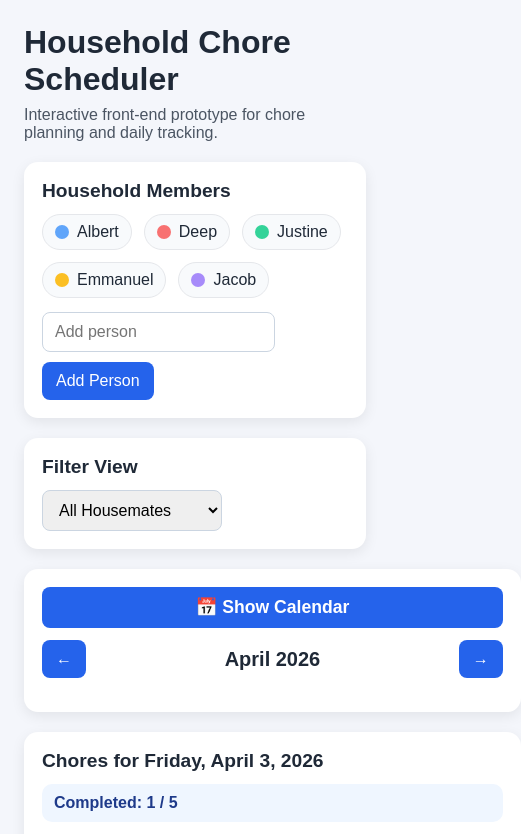
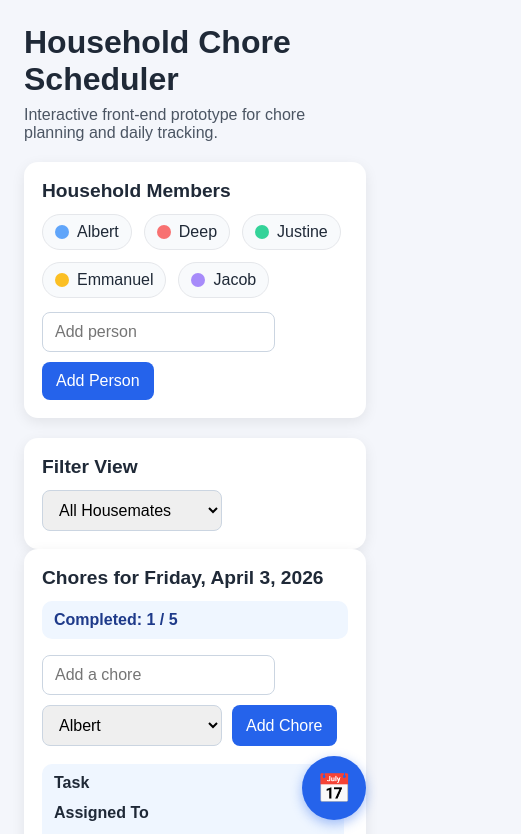
Before and after one commit to WencesJacobLorenzo/CECS-448-Project-2--Chore-Scheduler-Prototype, a React (Vite) app: page / in a window 390 px wide. Shown: the top 834 px of the page, 521 px wide, since content can reach past the window. Built offline with nearby package versions, Linux system fonts and the light colour scheme.

Commit message:
pop up calendar

```diff
--- a/src/components/ChoreScheduler.jsx
+++ b/src/components/ChoreScheduler.jsx
@@ -275,14 +275,6 @@ function ChoreScheduler() {
       <section className="main-grid">
         <div className="calendar-panel card">
           <div className="calendar-header">
-            <button
-              className="mobile-calendar-toggle"
-              onClick={() => setMobileCalendarOpen(!mobileCalendarOpen)}
-            >
-              {mobileCalendarOpen ? '📅 Hide Calendar' : '📅 Show Calendar'}
-            </button>
-
-            <div className="month-navigation">
             <button onClick={() => setCurrentMonth(moveMonth(currentMonth, -1))}>
               ←
             </button>
@@ -291,9 +283,7 @@ function ChoreScheduler() {
               →
             </button>
           </div>
-          </div>
 
-          <div className={`calendar-content ${mobileCalendarOpen ? 'mobile-open' : 'mobile-closed'}`}>
           <div className="calendar-weekdays">
             <div>Sun</div>
             <div>Mon</div>
@@ -322,7 +312,6 @@ function ChoreScheduler() {
                   `}
                   onClick={() => {
                     setSelectedDate(dateKey);
-                      setMobileCalendarOpen(false);
                   }}
                 >
                   <div className="day-top">
@@ -339,7 +328,6 @@ function ChoreScheduler() {
                 </button>
               );
             })}
-            </div>
           </div>
         </div>
 
@@ -514,6 +502,100 @@ function ChoreScheduler() {
           </div>
         </div>
       </section>
+
+      {/* Mobile Calendar Modal */}
+      {mobileCalendarOpen && (
+        <div
+          className="calendar-modal-backdrop"
+          onClick={() => setMobileCalendarOpen(false)}
+        >
+          <div
+            className="calendar-modal"
+            onClick={(e) => e.stopPropagation()}
+          >
+            <div className="calendar-modal-header">
+              <h3>Select Date</h3>
+              <button
+                className="modal-close-btn"
+                onClick={() => setMobileCalendarOpen(false)}
+              >
+                ✕
+              </button>
+            </div>
+
+            <div className="calendar-modal-content">
+              {/* Month Navigation */}
+              <div className="modal-month-nav">
+                <button onClick={() => setCurrentMonth(moveMonth(currentMonth, -1))}>
+                  ←
+                </button>
+                <h2>{getMonthName(currentMonth)}</h2>
+                <button onClick={() => setCurrentMonth(moveMonth(currentMonth, 1))}>
+                  →
+                </button>
+              </div>
+
+              {/* Weekdays */}
+              <div className="calendar-weekdays">
+                <div>Sun</div>
+                <div>Mon</div>
+                <div>Tue</div>
+                <div>Wed</div>
+                <div>Thu</div>
+                <div>Fri</div>
+                <div>Sat</div>
+              </div>
+
+              {/* Calendar Grid */}
+              <div className="calendar-grid">
+                {calendarDays.map(({ date, currentMonth: isCurrentMonth }) => {
+                  const dateKey = formatDateKey(date);
+                  const isSelected = selectedDate === dateKey;
+                  const isToday = todayKey === dateKey;
+                  const completed = getCompletedCount(dateKey);
+                  const total = getTotalCount(dateKey);
+
+                  return (
+                    <button
+                      key={dateKey}
+                      className={`calendar-day
+                        ${isCurrentMonth ? "" : "other-month"}
+                        ${isSelected ? "selected" : ""}
+                        ${isToday ? "today" : ""}
+                      `}
+                      onClick={() => {
+                        setSelectedDate(dateKey);
+                        setMobileCalendarOpen(false);
+                      }}
+                    >
+                      <div className="day-top">
+                        <span className="day-number">{date.getDate()}</span>
+                        {isToday && <span className="today-badge">Today</span>}
+                      </div>
+
+                      <div className="day-summary">
+                        <span className="summary-label">Chores</span>
+                        <span className="summary-count">
+                          {completed}/{total}
+                        </span>
+                      </div>
+                    </button>
+                  );
+                })}
+              </div>
+            </div>
+          </div>
+        </div>
+      )}
+
+      {/* Floating Action Button */}
+      <button
+        className="calendar-fab"
+        onClick={() => setMobileCalendarOpen(true)}
+        aria-label="Open calendar"
+      >
+        📅
+      </button>
     </div>
   );
 }
--- a/src/styles/choreScheduler.css
+++ b/src/styles/choreScheduler.css
@@ -138,15 +138,150 @@ select {
   font-size: 1.25rem;
 }
 
-.mobile-calendar-toggle {
-  display: none; /* Hidden on desktop by default */
+/* ===== MOBILE CALENDAR MODAL ===== */
+
+/* Floating Action Button - hidden on desktop */
+.calendar-fab {
+  display: none;
+  position: fixed;
+  bottom: 24px;
+  right: 24px;
+  width: 64px;
+  height: 64px;
+  border-radius: 50%;
+  background: #2563eb;
+  color: white;
+  border: none;
+  font-size: 28px;
+  box-shadow: 0 4px 12px rgba(37, 99, 235, 0.4);
+  cursor: pointer;
+  z-index: 999;
+  transition: all 0.3s ease;
 }
 
-.month-navigation {
+.calendar-fab:hover {
+  transform: scale(1.1);
+  background: #1d4ed8;
+  box-shadow: 0 6px 16px rgba(37, 99, 235, 0.5);
+}
+
+.calendar-fab:active {
+  transform: scale(0.95);
+}
+
+/* Modal Backdrop */
+.calendar-modal-backdrop {
+  display: none;
+  position: fixed;
+  top: 0;
+  left: 0;
+  right: 0;
+  bottom: 0;
+  background: rgba(0, 0, 0, 0.5);
+  z-index: 1000;
+  animation: fadeIn 0.3s ease;
+}
+
+/* Modal Container */
+.calendar-modal {
+  position: absolute;
+  top: 50%;
+  left: 50%;
+  transform: translate(-50%, -50%);
+  background: white;
+  border-radius: 16px;
+  max-width: 90vw;
+  width: 420px;
+  max-height: 85vh;
+  overflow-y: auto;
+  box-shadow: 0 20px 60px rgba(0, 0, 0, 0.3);
+  animation: slideUp 0.3s ease;
+}
+
+/* Modal Header */
+.calendar-modal-header {
   display: flex;
   justify-content: space-between;
   align-items: center;
-  width: 100%;
+  padding: 20px;
+  border-bottom: 1px solid #e5e7eb;
+}
+
+.calendar-modal-header h3 {
+  margin: 0;
+  font-size: 1.25rem;
+  color: #1e293b;
+}
+
+.modal-close-btn {
+  background: none;
+  border: none;
+  font-size: 24px;
+  color: #6b7280;
+  cursor: pointer;
+  width: 32px;
+  height: 32px;
+  display: flex;
+  align-items: center;
+  justify-content: center;
+  border-radius: 6px;
+  transition: background 0.2s;
+  padding: 0;
+  line-height: 1;
+}
+
+.modal-close-btn:hover {
+  background: #f3f4f6;
+  color: #374151;
+}
+
+/* Modal Content */
+.calendar-modal-content {
+  padding: 20px;
+}
+
+.modal-month-nav {
+  display: flex;
+  justify-content: space-between;
+  align-items: center;
+  margin-bottom: 20px;
+}
+
+.modal-month-nav h2 {
+  margin: 0;
+  font-size: 1.25rem;
+}
+
+.modal-month-nav button {
+  background: #f1f5f9;
+  border: 1px solid #cbd5e1;
+  border-radius: 8px;
+  padding: 8px 16px;
+  font-size: 1.2rem;
+  cursor: pointer;
+  transition: all 0.2s;
+}
+
+.modal-month-nav button:hover {
+  background: #e2e8f0;
+  border-color: #94a3b8;
+}
+
+/* Animations */
+@keyframes fadeIn {
+  from { opacity: 0; }
+  to { opacity: 1; }
+}
+
+@keyframes slideUp {
+  from {
+    opacity: 0;
+    transform: translate(-50%, -40%);
+  }
+  to {
+    opacity: 1;
+    transform: translate(-50%, -50%);
+  }
 }
 
 .calendar-weekdays {
@@ -417,61 +552,15 @@ select {
     grid-template-columns: 1fr;
   }
 
-  /* Restructure calendar header for mobile */
-  .calendar-header {
-    flex-direction: column;
-    align-items: stretch;
-    gap: 12px;
+  /* Hide inline calendar panel on mobile */
+  .calendar-panel {
+    display: none;
   }
 
-  /* Show and style the toggle button */
-  .mobile-calendar-toggle {
+  /* Show FAB and modal backdrop on mobile */
+  .calendar-fab,
+  .calendar-modal-backdrop {
     display: block;
-    width: 100%;
-    padding: 16px 20px;
-    background: #2563eb;
-    color: white;
-    border: none;
-    border-radius: 10px;
-    font-size: 1.1rem;
-    font-weight: 600;
-    cursor: pointer;
-    transition: background 0.2s ease;
-    text-align: center;
-    order: -1; /* Ensures button appears first/above month navigation */
-  }
-
-  .mobile-calendar-toggle:hover {
-    background: #1d4ed8;
-  }
-
-  .mobile-calendar-toggle:active {
-    background: #1e40af;
-  }
-
-  /* Month navigation stays in its own row */
-  .month-navigation {
-    display: flex;
-    justify-content: space-between;
-    align-items: center;
-  }
-
-  /* Collapsed state - hide calendar with smooth animation */
-  .calendar-content.mobile-closed {
-    max-height: 0;
-    overflow: hidden;
-    opacity: 0;
-    margin-top: 0;
-    transition: max-height 0.4s ease-out, opacity 0.3s ease-out, margin-top 0.3s ease-out;
-  }
-
-  /* Expanded state - show calendar with smooth animation */
-  .calendar-content.mobile-open {
-    max-height: 2000px; /* Large enough for 6-row calendars */
-    overflow: visible;
-    opacity: 1;
-    margin-top: 16px;
-    transition: max-height 0.4s ease-in, opacity 0.3s ease-in, margin-top 0.3s ease-in;
   }
 }
 
@@ -488,11 +577,17 @@ select {
 
 /* Ensure calendar always visible on desktop */
 @media (min-width: 1101px) {
-  .calendar-content {
-    max-height: none !important;
-    opacity: 1 !important;
-    overflow: visible !important;
+  /* Ensure FAB and modal hidden on desktop */
+  .calendar-fab,
+  .calendar-modal-backdrop {
+    display: none !important;
   }
+
+  /* Ensure calendar panel visible on desktop */
+  .calendar-panel {
+    display: block !important;
+  }
+}
 
   .calendar-header {
     flex-direction: row !important;
```
Lines whose indentation alone changed are shown as unchanged.
